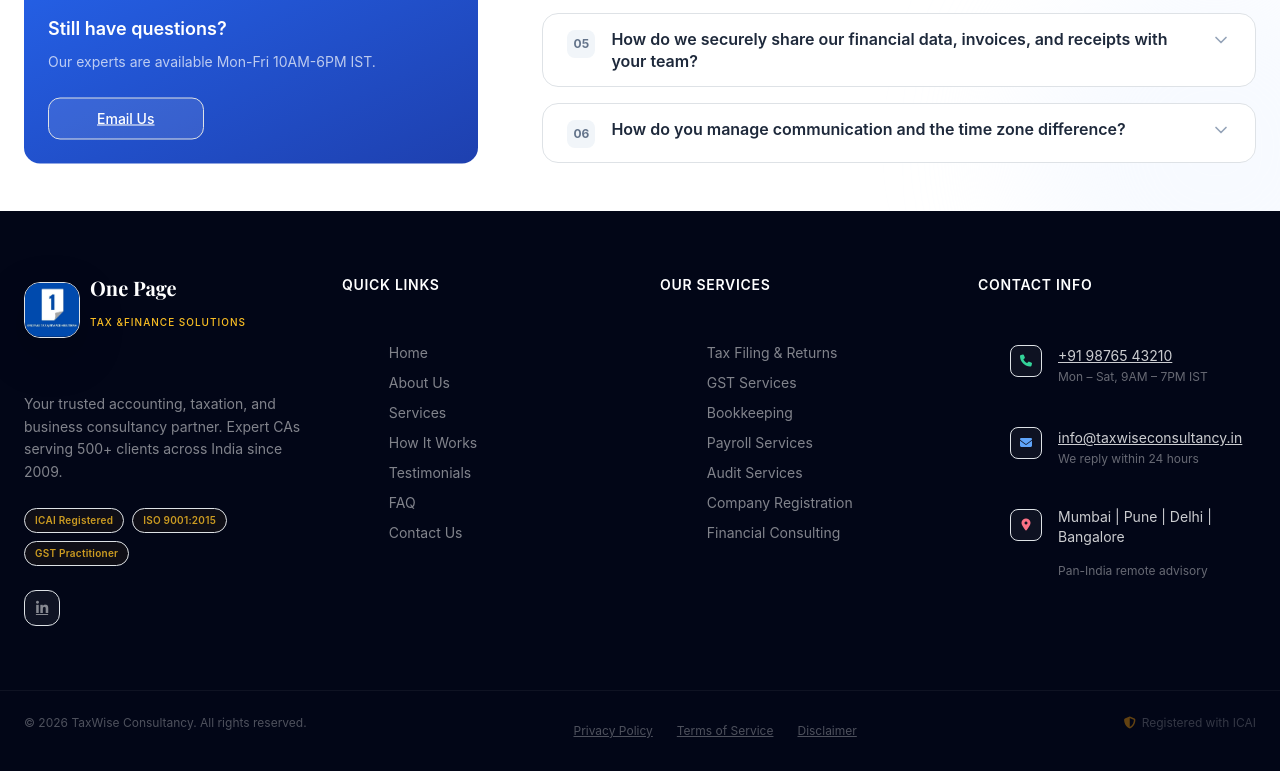
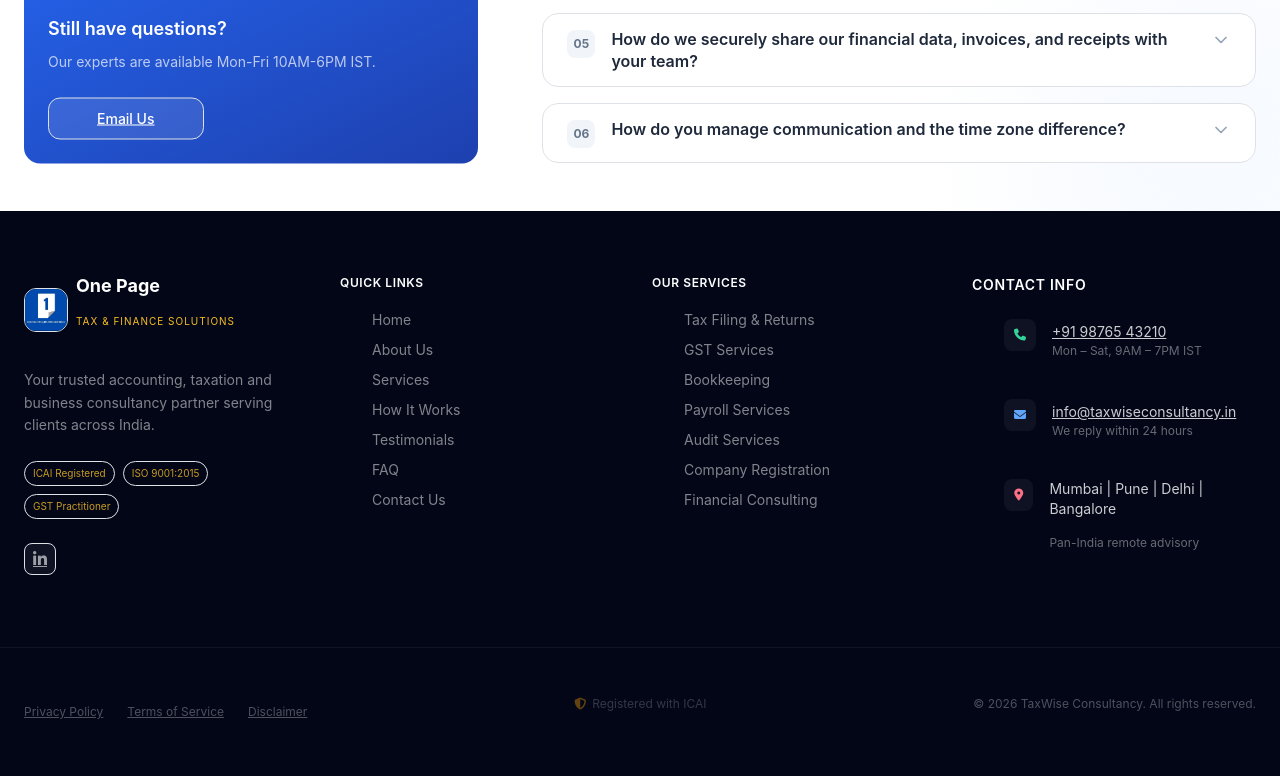
Before and after one commit to sauravkhambayate1/Accounting, a React (Create React App) app: page /global-corporate in a window 1280 px wide. Shown: the part 8277-9053 px from the top of the page. Built offline with nearby package versions, Linux system fonts and the light colour scheme; no server answers.

Commit message:
updated footer section for mobile view

```diff
--- a/src/components/Footer.jsx
+++ b/src/components/Footer.jsx
@@ -25,7 +25,7 @@ const socialLinks = [
         icon: 'fa-brands fa-linkedin-in',
         href: 'https://linkedin.com',
         label: 'LinkedIn',
-        hoverClass: 'hover:text-blue-400'
+        hoverClass: 'hover:text-blue-400',
     },
 ];
 
@@ -36,7 +36,6 @@ const scrollTo = (href) => {
         return;
     }
     const el = document.getElementById(id);
-
     if (el) {
         const top = el.getBoundingClientRect().top + window.scrollY - 80;
         window.scrollTo({ top, behavior: 'smooth' });
@@ -46,85 +45,83 @@ const scrollTo = (href) => {
 export default function Footer() {
     return (
         <footer className="bg-slate-950 text-white relative overflow-hidden">
-            {/* Main footer */}
-            <div className="max-w-7xl mx-auto px-4 sm:px-6 lg:px-8 py-16">
-                <div className="grid sm:grid-cols-2 lg:grid-cols-4 gap-10">
 
-                    {/* Brand column */}
-                    <div className="sm:col-span-2 lg:col-span-1">
-                        {/* Logo */}
-                        <div className="flex items-center gap-2.5 mb-5">
+            {/* ── Main footer grid ── */}
+            {/* ── Main footer grid ── */}
+            <div className="max-w-7xl mx-auto px-4 sm:px-6 lg:px-8 py-8 sm:py-12 lg:py-16">
+
+                <div className="grid grid-cols-1 lg:grid-cols-4 gap-6 lg:gap-8">
+
+                    {/* ── Brand Column ── */}
+                    <div>
+
+                        <div className="flex items-center gap-2 mb-4">
                             <img
                                 src={logo}
                                 alt="One Page Tax & Finance Solutions"
-                                className="
-                                        w-11
-                                        h-11
-                                        sm:w-14
-                                        sm:h-14
-                                        object-cover
-                                        rounded-2xl
-                                        shadow-lg
-                                        border
-                                        border-white/20
-                                        group-hover:scale-105
-                                        transition-all
-                                        duration-300
-                                    "
+                                className="w-11 h-11 object-cover rounded-xl border border-white/20"
                             />
+
                             <div>
-                                <p className="font-display font-bold text-xl text-white leading-tight">One Page</p>
-                                <p className="text-[10px] font-medium tracking-widest uppercase text-gold-400 leading-tight">Tax &Finance solutions</p>
+                                <p className="font-bold text-lg text-white leading-tight">
+                                    One Page
+                                </p>
+
+                                <p className="text-[10px] uppercase tracking-widest text-gold-400">
+                                    Tax & Finance Solutions
+                                </p>
                             </div>
                         </div>
 
-                        <p className="text-white/50 text-sm leading-relaxed mb-6">
-                            Your trusted accounting, taxation, and business consultancy partner. Expert CAs
-                            serving 500+ clients across India since 2009.
+                        <p className="text-white/50 text-sm leading-relaxed mb-4">
+                            Your trusted accounting, taxation and business consultancy
+                            partner serving clients across India.
                         </p>
 
-                        {/* Certifications */}
-                        <div className="flex flex-wrap gap-2 mb-6">
+                        <div className="flex flex-wrap gap-2 mb-4">
                             {['ICAI Registered', 'ISO 9001:2015', 'GST Practitioner'].map((badge) => (
                                 <span
                                     key={badge}
-                                    className="text-[10px] font-semibold px-2.5 py-1 rounded-full border border-gold-500/30 text-gold-400/80 bg-gold-500/5 tracking-wide"
+                                    className="text-[10px] px-2 py-1 rounded-full border border-gold-500/30 text-gold-400/80"
                                 >
                                     {badge}
                                 </span>
                             ))}
                         </div>
 
-                        {/* Social icons */}
-                        <div className="flex gap-3 flex-wrap">
+                        <div className="flex gap-3">
                             {socialLinks.map((s) => (
                                 <a
                                     key={s.label}
                                     href={s.href}
-                                    aria-label={s.label}
                                     target="_blank"
                                     rel="noopener noreferrer"
-                                    className={`w-9 h-9 rounded-xl bg-white/5 border border-white/10 flex items-center justify-center text-white/50 ${s.hoverClass} hover:bg-white/10 hover:border-white/20 transition-all duration-200`}
+                                    className="w-8 h-8 rounded-lg bg-white/5 border border-white/10 flex items-center justify-center text-white/60 hover:text-blue-400"
                                 >
-                                    <i className={`${s.icon} text-sm`} />
+                                    <i className={s.icon} />
                                 </a>
                             ))}
                         </div>
                     </div>
 
+                    {/* ── Mobile/Tablet Compact Links Section ── */}
+                    <div className="lg:col-span-2">
+
+                        <div className="grid grid-cols-2 gap-4 sm:gap-8">
+
                             {/* Quick Links */}
                             <div>
-                        <h4 className="text-white font-semibold text-sm mb-5 uppercase tracking-wider">
+                                <h4 className="text-white font-semibold text-xs mb-3 uppercase tracking-wider">
                                     Quick Links
                                 </h4>
-                        <ul className="flex flex-col gap-2.5">
+
+                                <ul className="space-y-1.5">
                                     {quickLinks.map((link) => (
                                         <li key={link.label}>
                                             <button
                                                 onClick={() => scrollTo(link.href)}
-                                        className="text-white/50 hover:text-gold-400 text-sm transition-colors duration-200 flex items-center gap-1.5 group"
+                                                className="text-white/50 hover:text-gold-400 text-xs sm:text-sm transition-colors"
                                             >
-                                        <i className="fa-solid fa-arrow-right text-[10px] opacity-0 group-hover:opacity-100 -translate-x-1 group-hover:translate-x-0 transition-all duration-200" />
                                                 {link.label}
                                             </button>
                                         </li>
@@ -134,17 +131,17 @@ export default function Footer() {
 
                             {/* Services */}
                             <div>
-                        <h4 className="text-white font-semibold text-sm mb-5 uppercase tracking-wider">
+                                <h4 className="text-white font-semibold text-xs mb-3 uppercase tracking-wider">
                                     Our Services
                                 </h4>
-                        <ul className="flex flex-col gap-2.5">
+
+                                <ul className="space-y-1.5">
                                     {serviceLinks.map((link) => (
                                         <li key={link.label}>
                                             <button
                                                 onClick={() => scrollTo(link.href)}
-                                        className="text-white/50 hover:text-gold-400 text-sm transition-colors duration-200 flex items-center gap-1.5 group"
+                                                className="text-white/50 hover:text-gold-400 text-xs sm:text-sm text-left transition-colors"
                                             >
-                                        <i className="fa-solid fa-arrow-right text-[10px] opacity-0 group-hover:opacity-100 -translate-x-1 group-hover:translate-x-0 transition-all duration-200" />
                                                 {link.label}
                                             </button>
                                         </li>
@@ -152,87 +149,110 @@ export default function Footer() {
                                 </ul>
                             </div>
 
-                    {/* Contact Info */}
+                        </div>
+
+                    </div>
+
+                    {/* ── Contact Info ── */}
                     <div>
-                        <h4 className="text-white font-semibold text-sm mb-5 uppercase tracking-wider">
+
+                        <h4 className="text-white font-semibold text-xs sm:text-sm mb-4 uppercase tracking-wider">
                             Contact Info
                         </h4>
+
                         <ul className="flex flex-col gap-4">
 
                             <li className="flex items-start gap-3">
-                                <div className="w-8 h-8 rounded-lg bg-white/5 flex items-center justify-center flex-shrink-0 mt-0.5 border border-white/5">
+                                <div className="w-8 h-8 rounded-lg bg-white/5 flex items-center justify-center">
                                     <i className="fa-solid fa-phone text-emerald-400 text-xs" />
                                 </div>
+
                                 <div>
-                                    <a href="tel:+919876543210" className="text-white/80 text-sm hover:text-gold-400 transition-colors duration-200">
+                                    <a
+                                        href="tel:+919876543210"
+                                        className="text-white/80 text-sm hover:text-gold-400"
+                                    >
                                         +91 98765 43210
                                     </a>
-                                    <p className="text-white/40 text-xs mt-0.5">Mon – Sat, 9AM – 7PM IST</p>
+
+                                    <p className="text-white/40 text-xs">
+                                        Mon – Sat, 9AM – 7PM IST
+                                    </p>
                                 </div>
                             </li>
 
                             <li className="flex items-start gap-3">
-                                <div className="w-8 h-8 rounded-lg bg-white/5 flex items-center justify-center flex-shrink-0 mt-0.5 border border-white/5">
+                                <div className="w-8 h-8 rounded-lg bg-white/5 flex items-center justify-center">
                                     <i className="fa-solid fa-envelope text-blue-400 text-xs" />
                                 </div>
+
                                 <div>
-                                    <a href="mailto:info@taxwiseconsultancy.in" className="text-white/80 text-sm hover:text-gold-400 transition-colors duration-200">
+                                    <a
+                                        href="mailto:info@taxwiseconsultancy.in"
+                                        className="text-white/80 text-sm hover:text-gold-400 break-all"
+                                    >
                                         info@taxwiseconsultancy.in
                                     </a>
-                                    <p className="text-white/40 text-xs mt-0.5">We reply within 24 hours</p>
+
+                                    <p className="text-white/40 text-xs">
+                                        We reply within 24 hours
+                                    </p>
                                 </div>
                             </li>
 
                             <li className="flex items-start gap-3">
-                                <div className="w-8 h-8 rounded-lg bg-white/5 flex items-center justify-center flex-shrink-0 mt-0.5 border border-white/5">
+                                <div className="w-8 h-8 rounded-lg bg-white/5 flex items-center justify-center">
                                     <i className="fa-solid fa-location-dot text-rose-400 text-xs" />
                                 </div>
+
                                 <div>
-                                    <p className="text-white/80 text-sm">Mumbai | Pune | Delhi | Bangalore</p>
-                                    <p className="text-white/40 text-xs mt-0.5">Pan-India remote advisory</p>
+                                    <p className="text-white/80 text-sm">
+                                        Mumbai | Pune | Delhi | Bangalore
+                                    </p>
+
+                                    <p className="text-white/40 text-xs">
+                                        Pan-India remote advisory
+                                    </p>
                                 </div>
                             </li>
 
+                        </ul>
 
-                        </ul>
-                    </div>
-                </div>
                     </div>
 
-            {/* Bottom bar */}
-            <div className="border-t border-white/5 py-6">
-                <div className="max-w-7xl mx-auto px-4 sm:px-6 lg:px-8 flex flex-col sm:flex-row items-center justify-between gap-4 text-center">
-                    <p className="text-white/30 text-xs">
+                </div>
+
+            </div>
+
+            {/* ── Bottom bar ── */}
+            <div className="border-t border-white/5 py-5 sm:py-6">
+                <div className="max-w-7xl mx-auto px-4 sm:px-6 lg:px-8 flex flex-col sm:flex-row items-center justify-between gap-3 sm:gap-4 text-center sm:text-left">
+
+                    <p className="text-white/30 text-xs order-3 sm:order-1">
                         © {new Date().getFullYear()} TaxWise Consultancy. All rights reserved.
                     </p>
-                    <div className="flex items-center gap-6 flex-wrap justify-center">
+
+                    <div className="flex items-center gap-4 sm:gap-6 flex-wrap justify-center order-1 sm:order-2">
                         {[
-                            {
-                                label: 'Privacy Policy',
-                                href: '/privacy-policy'
-                            },
-                            {
-                                label: 'Terms of Service',
-                                href: '/terms-of-service'
-                            },
-                            {
-                                label: 'Disclaimer',
-                                href: '/disclaimer'
-                            },
+                            { label: 'Privacy Policy', href: '/privacy-policy' },
+                            { label: 'Terms of Service', href: '/terms-of-service' },
+                            { label: 'Disclaimer', href: '/disclaimer' },
                         ].map((link) => (
                             <a
                                 key={link.label}
                                 href={link.href}
-                                className="text-white/30 hover:text-white/60 text-xs transition-colors duration-200"
+                                className="text-white/30 hover:text-white/60 text-xs transition-colors duration-200 whitespace-nowrap"
                             >
                                 {link.label}
                             </a>
                         ))}
                     </div>
-                    <p className="text-white/20 text-xs flex items-center gap-1.5">
+
+                    <p className="text-white/20 text-xs flex items-center gap-1.5 order-2 sm:order-3">
                         <i className="fa-solid fa-shield-halved text-gold-500/40" />
                         Registered with ICAI
                     </p>
+
                 </div>
             </div>
 
```
Lines whose indentation alone changed are shown as unchanged.
